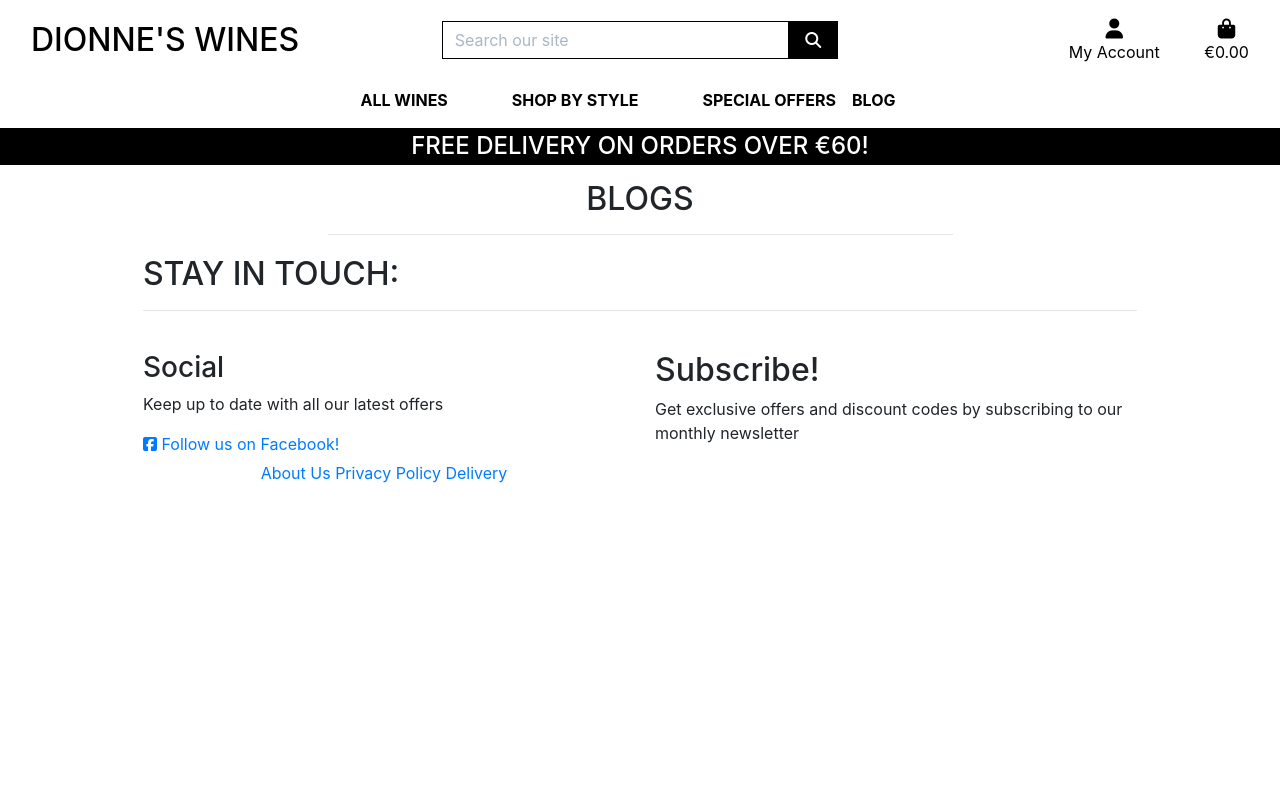
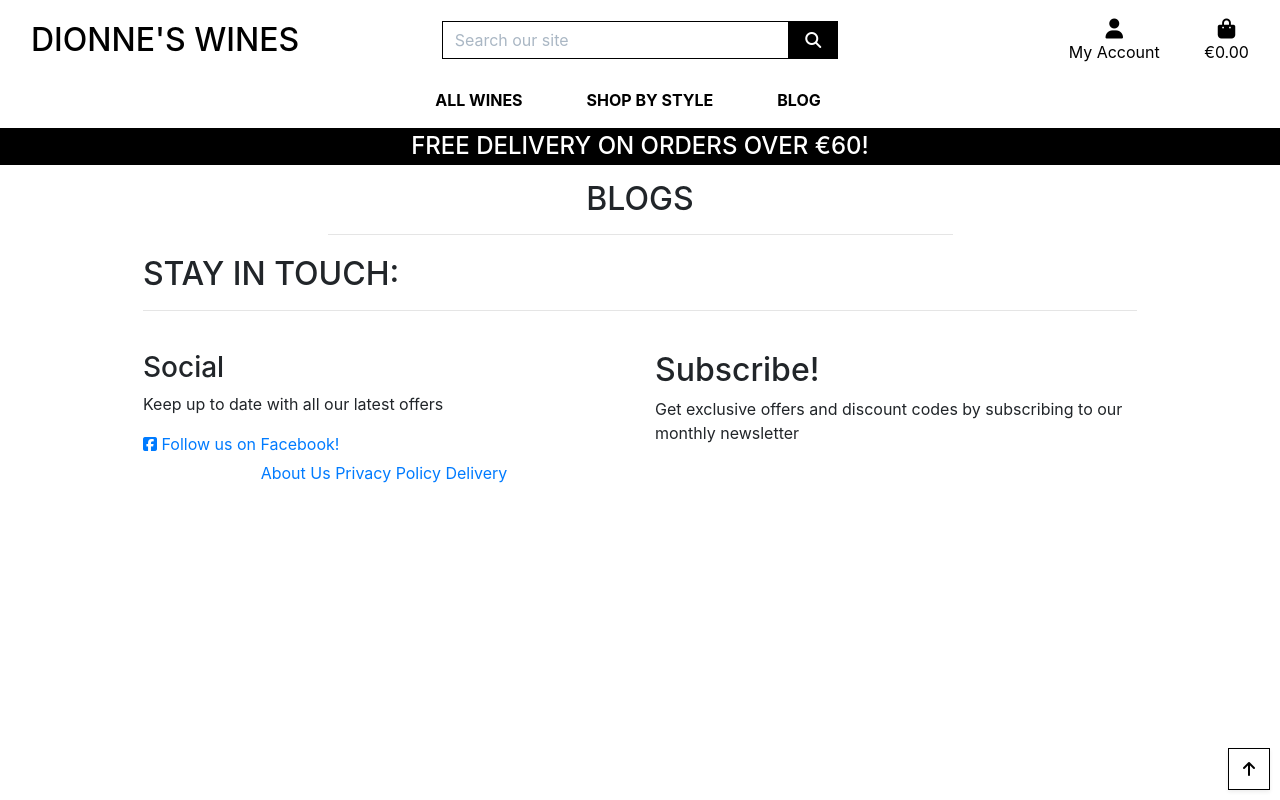
Before and after one commit to DionneMaguire/dionnes_wines, a Django app: page /blog/ in a window 1280 px wide. Run offline with Django 3.2, Linux system fonts and the light colour scheme; data that the repository does not hold is empty; some libraries are stand-ins or nearby versions.

Commit message:
added blog css and back to top arrow on blog list page

```diff
--- /dev/null
+++ b/blog/static/blog/css/blog.css
@@ -0,0 +1,13 @@
+.image-container {
+    position: relative;
+}
+
+.card-img-top {
+    width: 100%;
+    height:40vh;
+    object-fit: cover;
+}
+
+.card-title {
+    text-transform: uppercase;
+}
--- a/blog/templates/blog/blog_list.html
+++ b/blog/templates/blog/blog_list.html
@@ -1,5 +1,9 @@
 {% extends "base.html" %}
 {% load static %}
+
+{% block extra_css %}
+<link rel="stylesheet" href="{% static 'blog/css/blog.css' %}">
+{% endblock %}
 
 {% block page_header %}
 <div class="container header-container">
@@ -41,8 +45,18 @@
         </div>
     </div>
 </div>
-
+<div class="btt-button shadow-sm rounded-0 border border-black">
+    <a class="btt-link d-flex h-100">
+        <i class="fas fa-arrow-up text-black mx-auto my-auto"></i>
+    </a>
+</div>
 {% endblock %}
 
 {% block postloadjs %}
+{{ block.super }}
+    <script type="text/javascript">
+		$('.btt-link').click(function(e) {
+			window.scrollTo(0,0)
+		})
+	</script>
 {% endblock %}
--- a/templates/includes/main_nav.html
+++ b/templates/includes/main_nav.html
@@ -30,20 +30,8 @@
             </div>
         </li>
 
-        <li class="nav-item dropdown">
-            <a class="logo-font font-weight-bold nav-link text-black" href="#" id="specials-link" data-toggle="dropdown" aria-haspopup="true" aria-expanded="false">
-                Special Offers
-            </a>
-            <div class="dropdown-menu border-0" aria-labelledby="specials-link">
-                <a href="" class="dropdown-item">New Arrivals</a>
-                <a href="" class="dropdown-item">Deals</a>
-                <a href="" class="dropdown-item">Clearance</a>
-                <a href="" class="dropdown-item">All Specials</a>
-            </div>
-        </li>
-
         <li class="nav-item">
-            <a class="logo-font font-weight-bold nav-link text-black mr-5" href="#" id="blog-link" data-toggle="dropdown" aria-haspopup="true" aria-expanded="false">
+            <a class="logo-font font-weight-bold nav-link text-black mr-5" href="{% url 'blog_list' %}" id="blog-link" data-toggle="dropdown" aria-haspopup="true" aria-expanded="false">
                 Blog
             </a>
         </li>
```
Also changed, not shown: README.md.
